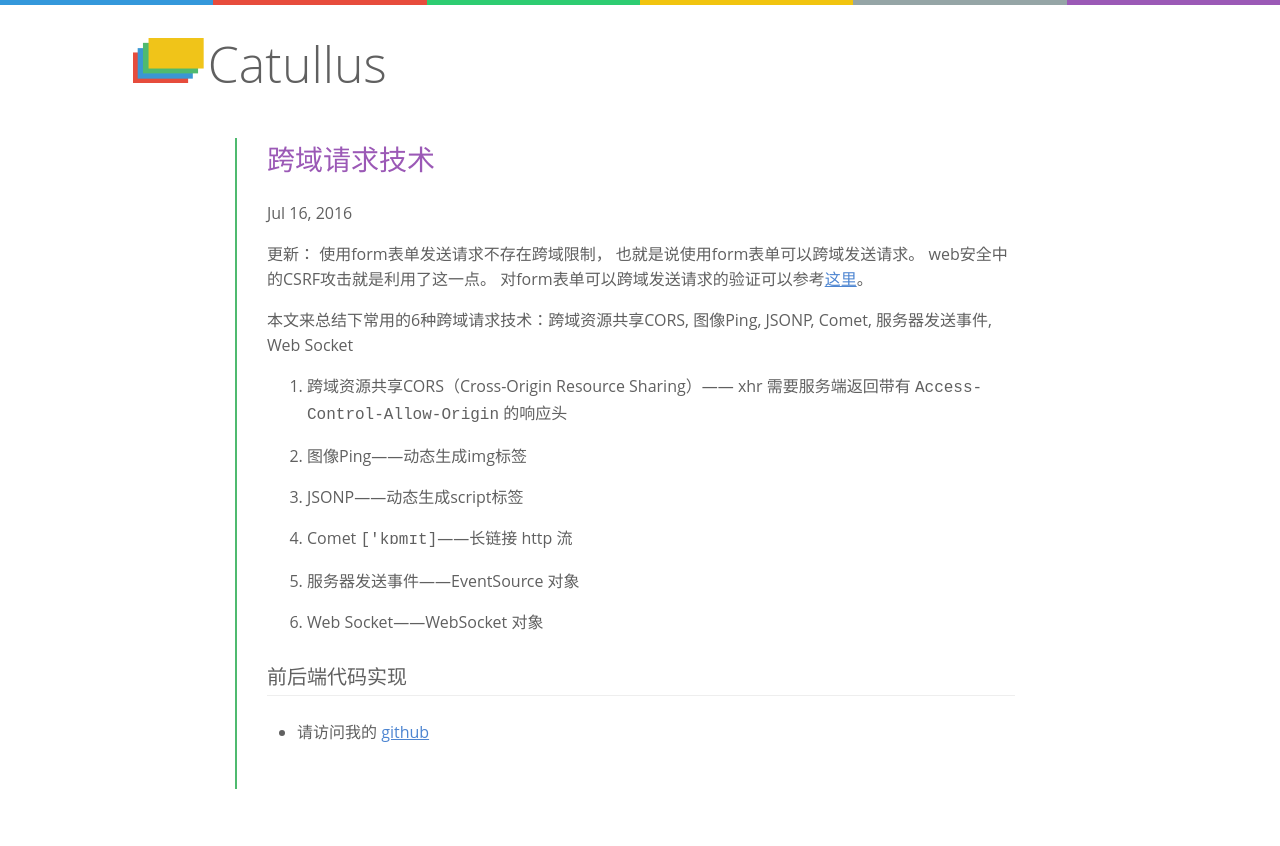
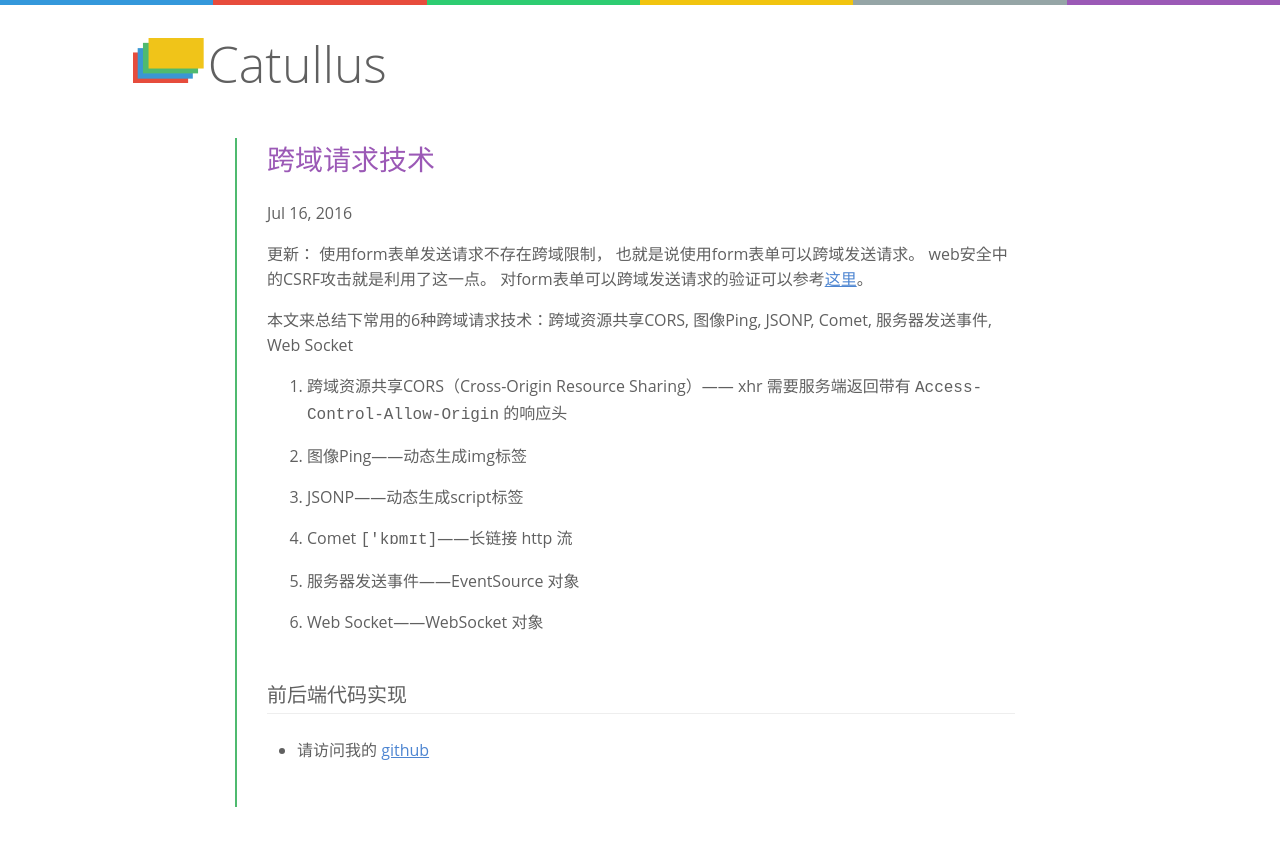
Before and after one commit to Yann-Wang/yann-wang.github.io, a Jekyll site: the page built from _posts/2016-07-16-cross-origin-request-technology.md, in a window 1280 px wide. Shown: the top 846 px of the page. Built offline with Jekyll 4.4.1, drawn with Linux system fonts in a browser that asks for light colours.

Commit message:
change post article h4 style

```diff
--- a/assets/css/post.scss
+++ b/assets/css/post.scss
@@ -62,7 +62,7 @@ h4{
   padding-bottom: 8px;
   border-bottom: 1px solid #eee;
   font:normal 20px/1 "Open Sans", "Helvetica Neue", Helvetica, Arial, sans-serif;
-  margin: 32px 0 24px;
+  margin: 50px 0 24px;
 }
 
 h5{
```
